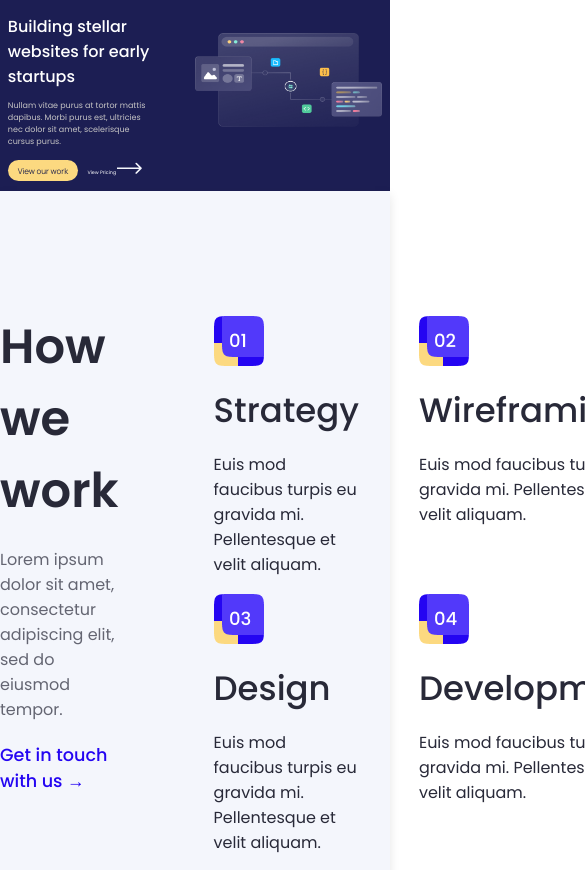
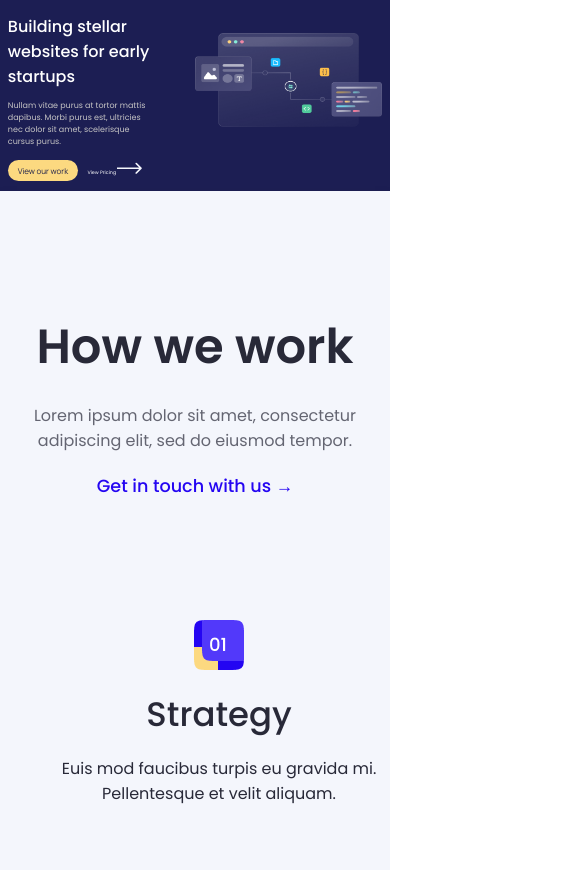
Before and after one commit to MaharobHossain/Responsive-Finsweet-Web-Create, a plain HTML site: page index.html in a window 390 px wide. Shown: the part 482-1352 px from the top of the page, 585 px wide, since content can reach past the window. Drawn offline with Linux system fonts and the light colour scheme.

Commit message:
responsive work section for small and mobile devices

```diff
--- a/styles/style.css
+++ b/styles/style.css
@@ -237,7 +237,7 @@ body{
 
 
 @media screen and (max-width: 576px){
-.container, .nav-list, .navbar{
+.container, .nav-list, .navbar, .work-container{
 flex-direction: column;
 }
 .banner{
@@ -285,6 +285,12 @@ padding-bottom: 10px;
 .hero-image img {
    width: 100%;
 }
+.work-container{
+   text-align: center;
+}
+.work-right{
+   grid-template-columns: repeat(1, 1fr);
+}
 
 
 
```
